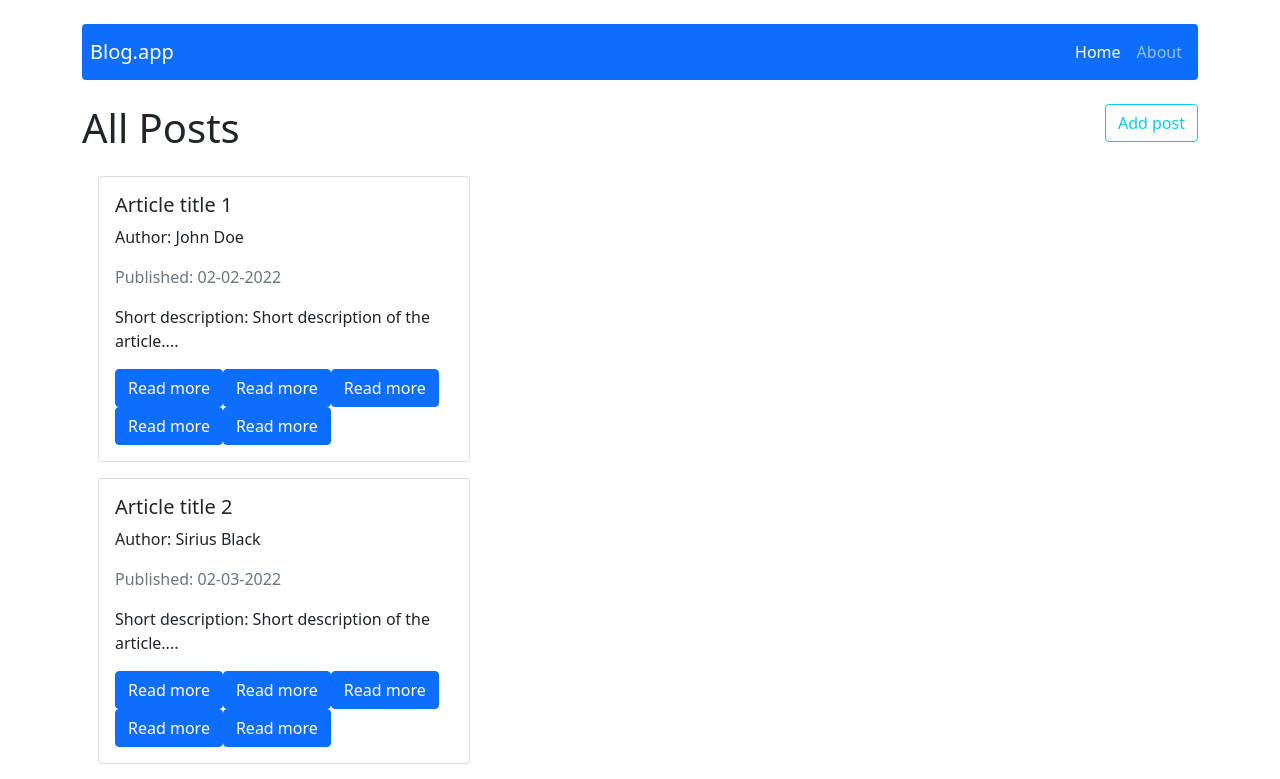
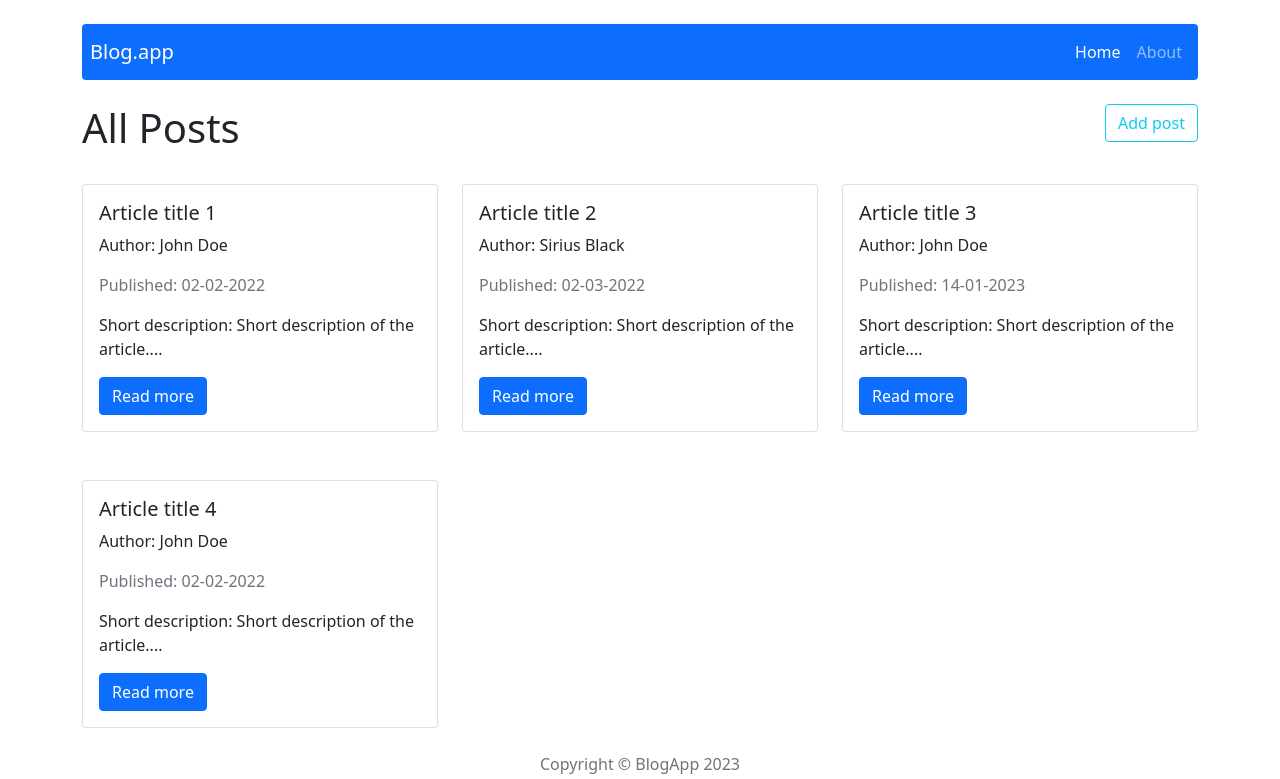
Before and after one commit to BoloMaster7/react-blog, a React (Create React App) app: page / in a window 1280 px wide. Shown: the top 779 px of the page. Built offline with nearby package versions, Linux system fonts and the light colour scheme.

Commit message:
small fix style and render

```diff
--- a/src/components/features/Posts/Posts.js
+++ b/src/components/features/Post/Post.js
@@ -1,34 +1,25 @@
 import React from 'react';
 import { Link } from 'react-router-dom';
 import { Button } from 'react-bootstrap';
-import { getAllPosts } from '../../../redux/postsRedux';
-import { useSelector } from 'react-redux';
 
-const Posts = (props)  => {
-  const posts = useSelector (getAllPosts);
+const Post = (props)  => {
+
 
  return (
-  <div className="">
-  <div className="m-3 col-6 col-md-4 ">
+  <div className="py-4 col-6 col-md-4 ">
     <div className="card">
       <div className="card-body">
         <h5 className="card-title">{props.title}</h5>
         <p className="font-weight-bold">Author: {props.author}</p>
       <p className="text-muted">Published: {props.date}</p>
         <p className="card-text">  Short description: {props.description}.</p>
-        {posts.map(post => (
-            <Link key={post.id} to={'/post/' + post.id} >
+        <Link key={props.id} to={'/post/' + props.id}>
           <Button variant="primary">Read more</Button>
-          </Link>
-        ))}
-        <Link key={props.id} to={'/post/' + props.id}>
-        <Button variant="primary">Read more</Button>
         </Link>
 
       </div>
     </div>
   </div>
-  </div>
   );
 };
-export default Posts;
+export default Post;
--- a/src/components/features/PostsTable/PostsTable.js
+++ b/src/components/features/PostsTable/PostsTable.js
@@ -1,22 +1,24 @@
 import React from 'react';
 import { useSelector } from 'react-redux';
 import { getAllPosts } from '../../../redux/postsRedux';
-import Posts from '../Posts/Posts';
+import Post from '../Post/Post';
 
 
 const PostsTable = (props)  => {
   const posts = useSelector(getAllPosts);
 
   return(
-     <div className="">
+    <div className="row">
     {posts.map(post =>
-    <Posts key={post.id}
+      <Post key={post.id}
         title={post.title}
         description={post.shortDescription}
         content={post.content}
         date={post.publishedDate}
         author={post.author}
-    />)}
+        id={post.id}
+        />
+      )}
   </div>
   );
 };
--- a/src/components/pages/SinglePost/SinglePost.js
+++ b/src/components/pages/SinglePost/SinglePost.js
@@ -5,6 +5,7 @@
 import { Button } from 'react-bootstrap';
 import { useDispatch } from 'react-redux';
 import { removePost } from '../../../redux/postsRedux';
+
 
 const SinglePost = ()  => {
   const { id } = useParams();
@@ -18,8 +19,9 @@
   };
 
 
+
   return (
-    <div className='col-md-'>
+    <div className='col-md-8'>
      <header className='d-flex justify-content-between mt-2 mb-2 p-2' >
         <h2 >
           {postsData.title}
```
Also changed, not shown: src/components/features/RemovePostModal/RemovePostModal.js (added, +35 -0 lines). Lines whose indentation alone changed are shown as unchanged.
